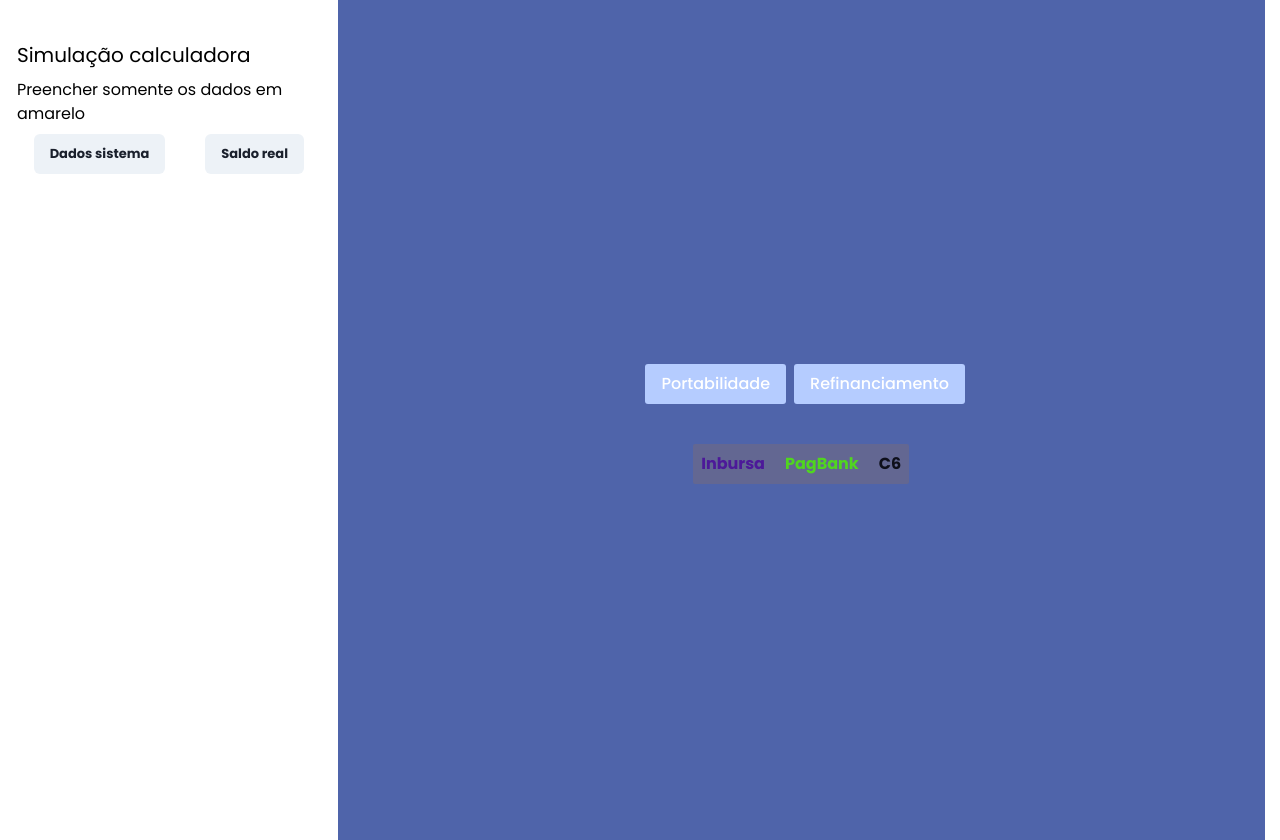
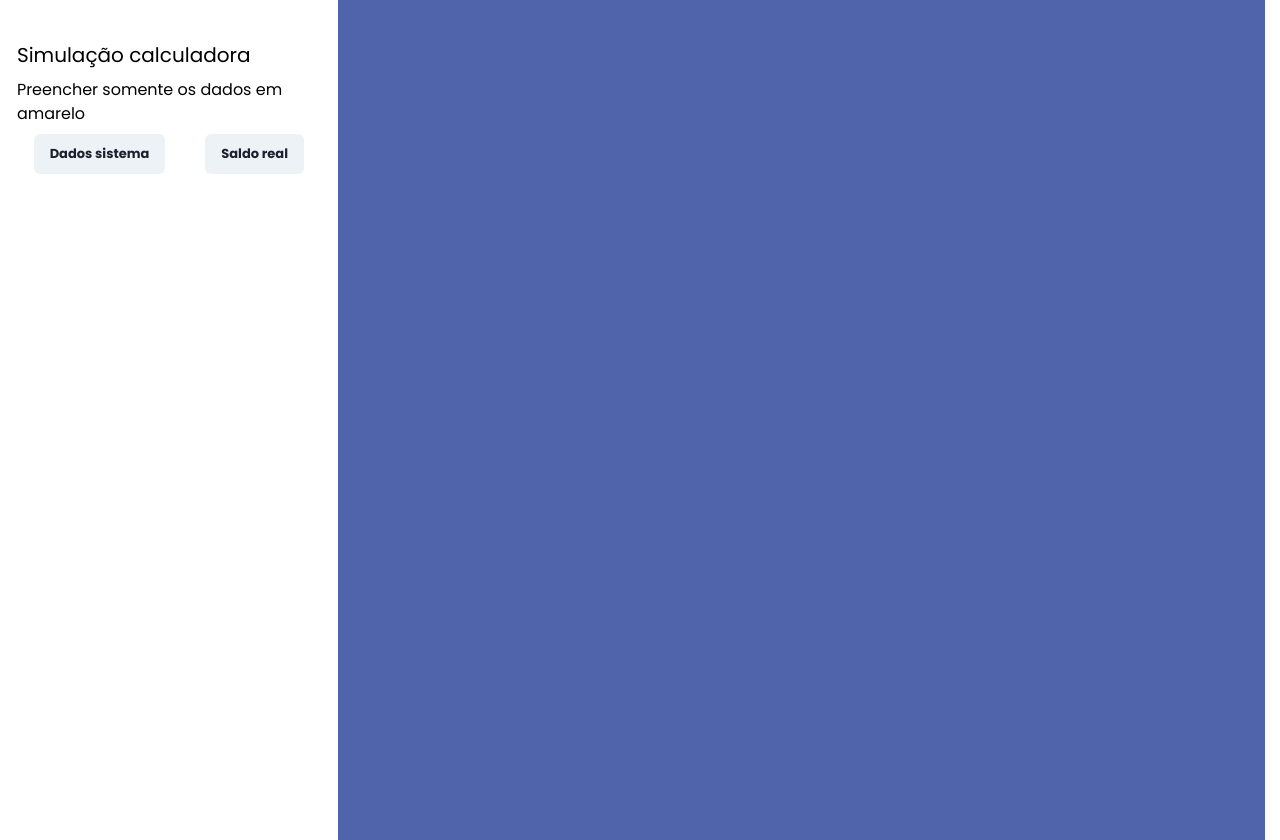
Before and after one commit to qualiconsig/calculadora, a Next.js app: page /calculator in a window 1280 px wide. Built offline with nearby package versions, Linux system fonts and the light colour scheme.

Commit message:
fix: layout

```diff
--- a/src/pages/calculator/index.tsx
+++ b/src/pages/calculator/index.tsx
@@ -277,7 +277,9 @@ export default function Calculadora() {
                 justify={"center"}
 
               >
+
                 <Box w={["100%", "95%", "95%", "95%", "80%"]}>
+                {formData &&
                   <Flex mt={2} ml={2} gap={2} justify={"center"} mb={10}>
                     <div onClick={selectPortabilidade}>
                       <Butto text="Portabilidade" />
@@ -286,7 +288,9 @@ export default function Calculadora() {
                       <Butto text="Refinanciamento" />
                     </div>
                   </Flex>
+                }
                   <Flex justify={"center"} margin={"0 auto"}>
+                  { portabilidade === true &&
                     <Flex
                       gap={"20px"}
                       fontSize={"16px"}
@@ -295,14 +299,17 @@ export default function Calculadora() {
                       borderRadius={2}
                       bg={"#636792"}
                     >
+
                       <Text color={"#4c1999"}>Inbursa</Text>
                       <Text color={"#50d61f"}>PagBank</Text>
                       <Text color={"#0e0f1b"}>C6</Text>
+
                     </Flex>
+                     }
                   </Flex>
                   <Flex>
                     {refin === true && (
-                      <Text color={"white"}>Refinanciamento</Text>
+                      <Text color={"white"}>Em desenvolvimento...</Text>
                     )}
                     {portabilidade == true && (
                       <Box color={"white"} w={["100%", "100%"]}>
```
